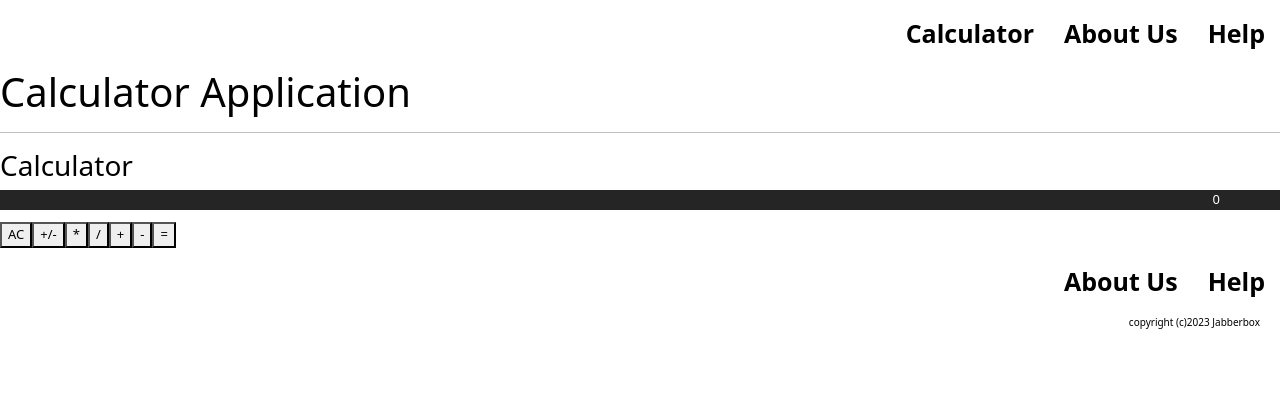
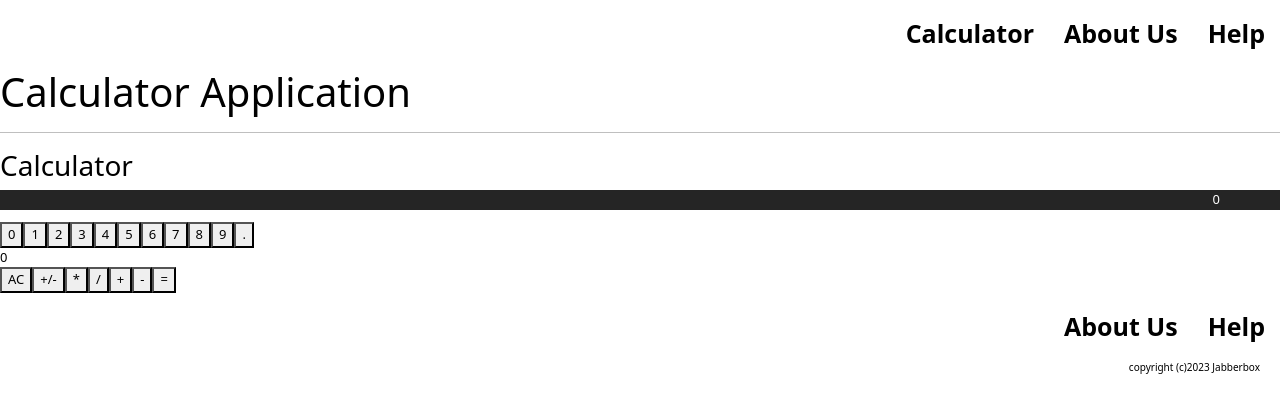
Before and after one commit to rmcguinness/WoodstockCodeCamp, a React (Vite) app: page / in a window 1280 px wide. Shown: the top 412 px of the page. Built offline with nearby package versions, Linux system fonts and the light colour scheme.

Commit message:
imported recoil state

```diff
--- a/src/CalculatorNumberButton.jsx
+++ b/src/CalculatorNumberButton.jsx
@@ -12,12 +12,42 @@
 // See the License for the specific language governing permissions and
 // limitations under the License.
 
+// eslint-disable-next-line no-unused-vars
+import React, { useState } from 'react'
+import { useRecoilState } from "recoil";
+import { displayState } from "./State";
+// import { equationState } from "./State";
+
 const CalculatorNumberButton = () => {
-  return(
+
+  const numbersArray = [0, 1, 2, 3, 4, 5, 6, 7, 8, 9, '.'];
+  const [display, setDisplay] = useRecoilState(displayState);
+  const [displayCopy, setDisplayCopy] = useState('')
+
+
+
+  const buttonClicked = (event) => {
+
+      setDisplayCopy(displayCopy + event.target.value);
+      // if (Object.keys(equation).length > 0) {
+      //   setDisplay('');
+     // }
+  }
+
+  const numbersArrayMap = numbersArray.map((number) => {
+    return <button value={number} onClick={buttonClicked} key={number}>{number}</button>
+  })
+
+
+
+  return (
     <>
       <h5>Calculator Number Button</h5>
+      <div>{numbersArrayMap}</div>
+      <div>{displayCopy}</div>
+      <div>{display}</div>
     </>
   )
 }
 
-export default CalculatorNumberButton;
+export default CalculatorNumberButton
```
